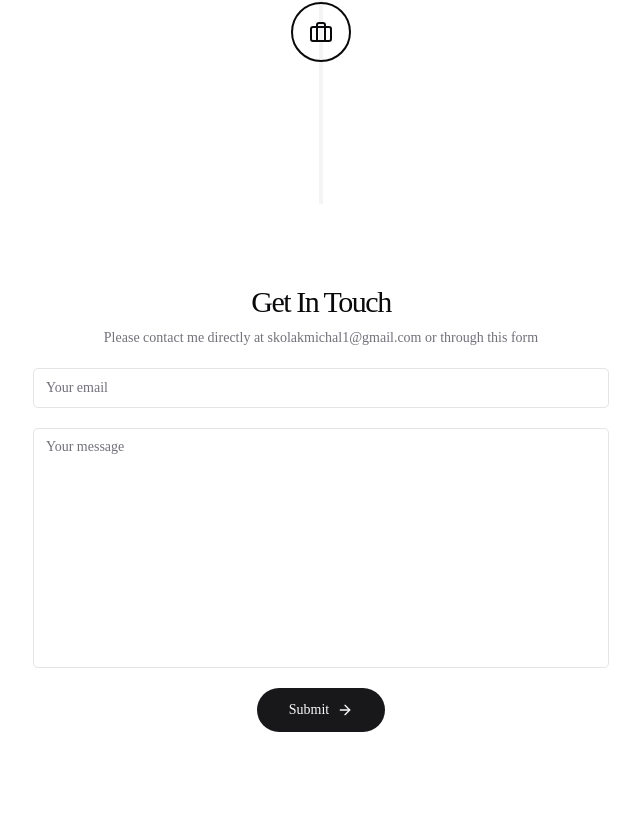
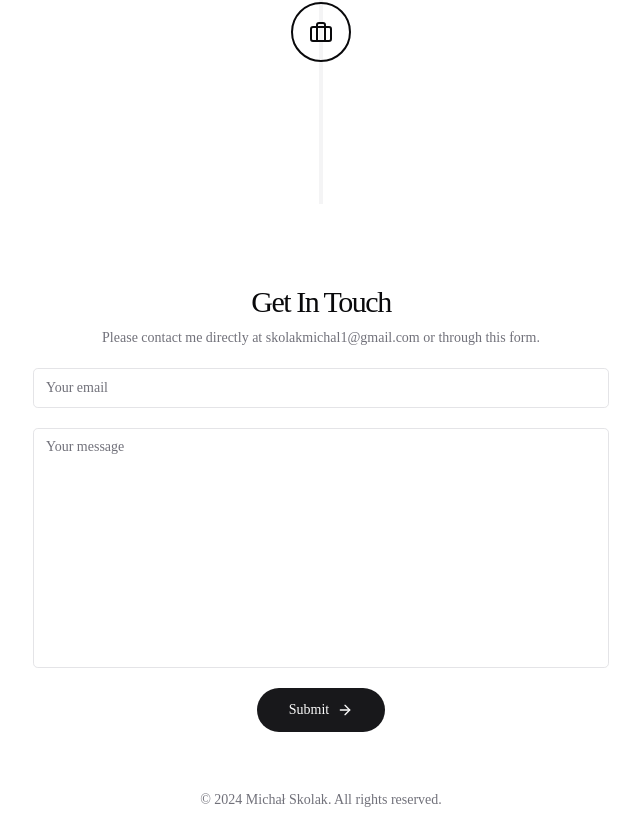
Before and after one commit to Skolaczk/Portfolio, a Next.js app: page / in a window 1280 px wide. Shown: the part 1936-2764 px from the top of the page, without its empty margins (319-959 px from the left). Before the commit the page ends 2708 px from the top, so only its background shows below. Built offline with nearby package versions, Linux system fonts and the light colour scheme; no server answers.

Commit message:
feat: create footer

```diff
--- a/src/app/page.tsx
+++ b/src/app/page.tsx
@@ -1,6 +1,7 @@
 import { About } from '@/components/about';
 import { Contact } from '@/components/contact';
 import { Experience } from '@/components/experience';
+import { Footer } from '@/components/footer';
 import { Intro } from '@/components/intro';
 import { Projects } from '@/components/projects';
 import { ThemeToggle } from '@/components/theme-toggle';
@@ -15,6 +16,7 @@ const Home = () => {
         <Projects />
         <Experience />
         <Contact />
+        <Footer />
       </div>
       <div className="fixed bottom-5 right-5 sm:bottom-8 sm:right-8">
         <ThemeToggle />
--- a/src/components/contact.tsx
+++ b/src/components/contact.tsx
@@ -7,7 +7,7 @@ export const Contact = () => {
     <section className="my-8 w-full sm:my-10">
       <SectionHeading
         heading="Get In Touch"
-        content="Please contact me directly at skolakmichal1@gmail.com or through this form"
+        content="Please contact me directly at skolakmichal1@gmail.com or through this form."
       />
       <form className="flex flex-col items-center gap-5">
         <input
--- /dev/null
+++ b/src/components/footer.tsx
@@ -0,0 +1,13 @@
+import { Button } from '@/components/button';
+
+export const Footer = () => {
+  return (
+    <footer className="text-muted-foreground my-2 text-sm">
+      © {new Date().getFullYear()}{' '}
+      <Button variant="link" className="text-muted-foreground p-0 font-medium">
+        <a href="#">Michał Skolak</a>
+      </Button>
+      . All rights reserved.
+    </footer>
+  );
+};
```
